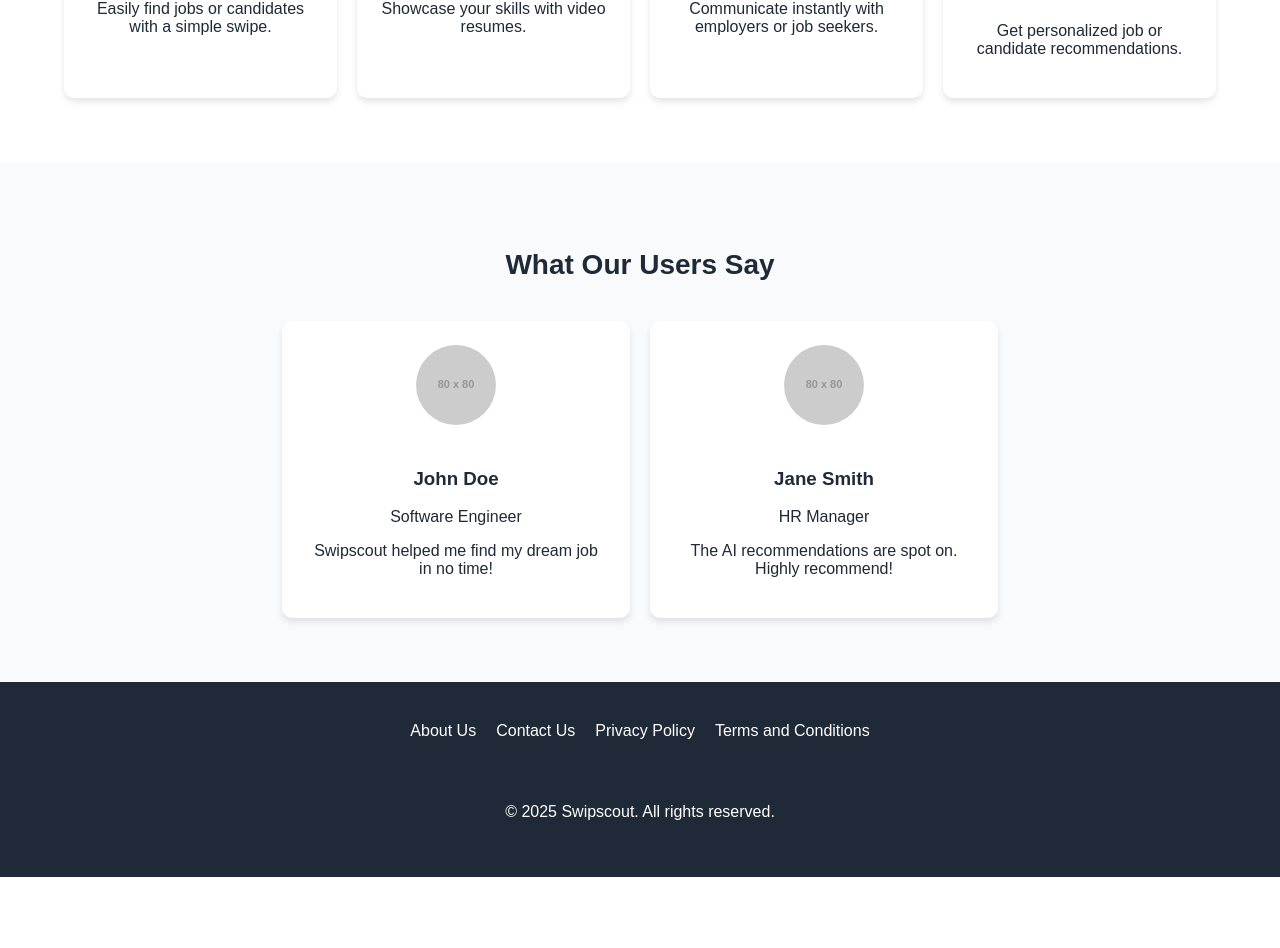
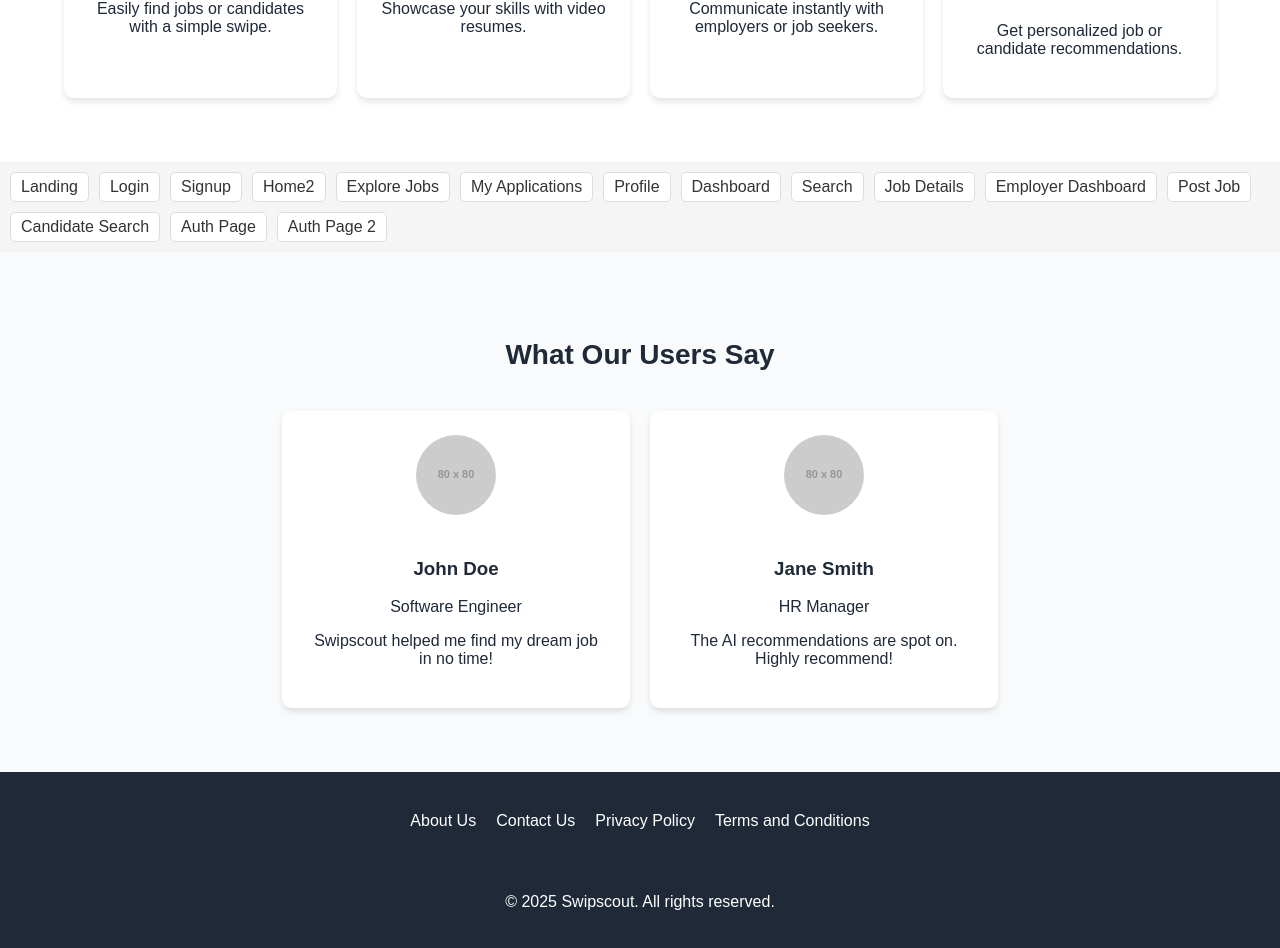
Before and after one commit to Voltamon/Swipescout, a React (Vite) app: page / in a window 1280 px wide. Shown: the part 756-1704 px from the top of the page. Before the commit the page ends 1633 px from the top, so only its background shows below. Built offline with nearby package versions, Linux system fonts and the light colour scheme.

Commit message:
adding nav to see pages.

```diff
--- /dev/null
+++ b/src/components/Navbar.css
@@ -0,0 +1,22 @@
+/* Navbar.css */
+.navbar {
+    display: flex;
+    flex-wrap: wrap;
+    gap: 10px;
+    background-color: #f5f5f5;
+    padding: 10px;
+  }
+
+  .navbar a {
+    text-decoration: none;
+    color: #333;
+    padding: 5px 10px;
+    border: 1px solid #ddd;
+    border-radius: 5px;
+    background-color: white;
+    transition: background-color 0.3s ease;
+  }
+
+  .navbar a:hover {
+    background-color: #e0e0e0;
+  }
--- /dev/null
+++ b/src/components/navBar.jsx
@@ -0,0 +1,26 @@
+import { Link } from 'react-router-dom';
+import './Navbar.css'; // optional for styling
+
+const Navbar = () => {
+  return (
+    <nav className="navbar">
+      <Link to="/">Landing</Link>
+      <Link to="/login">Login</Link>
+      <Link to="/signup">Signup</Link>
+      <Link to="/Home2">Home2</Link>
+      <Link to="/explore-jobs">Explore Jobs</Link>
+      <Link to="/my-applications">My Applications</Link>
+      <Link to="/profile">Profile</Link>
+      <Link to="/dashboard">Dashboard</Link>
+      <Link to="/search">Search</Link>
+      <Link to="/job/1">Job Details</Link> {/* example ID */}
+      <Link to="/employer-dashboard">Employer Dashboard</Link>
+      <Link to="/post-job">Post Job</Link>
+      <Link to="/candidate-search">Candidate Search</Link>
+      <Link to="/auth-page">Auth Page</Link>
+      <Link to="/auth-page2">Auth Page 2</Link>
+    </nav>
+  );
+};
+
+export default Navbar;
--- a/src/pages/LandingPage.jsx
+++ b/src/pages/LandingPage.jsx
@@ -3,6 +3,7 @@ import Header from "../components/Header";
 import Footer from "../components/Footer";
 import FeatureCard from "../components/FeatureCard";
 import TestimonialCard from "../components/TestimonialCard";
+import Navbar from "../components/Navbar";
 
 const LandingPage = () => {
   const features = [
@@ -70,6 +71,7 @@ const LandingPage = () => {
           </div>
         </div>
       </section>
+      <Navbar></Navbar>
       <section className="testimonials">
         <div className="container">
           <h2>What Our Users Say</h2>
```
